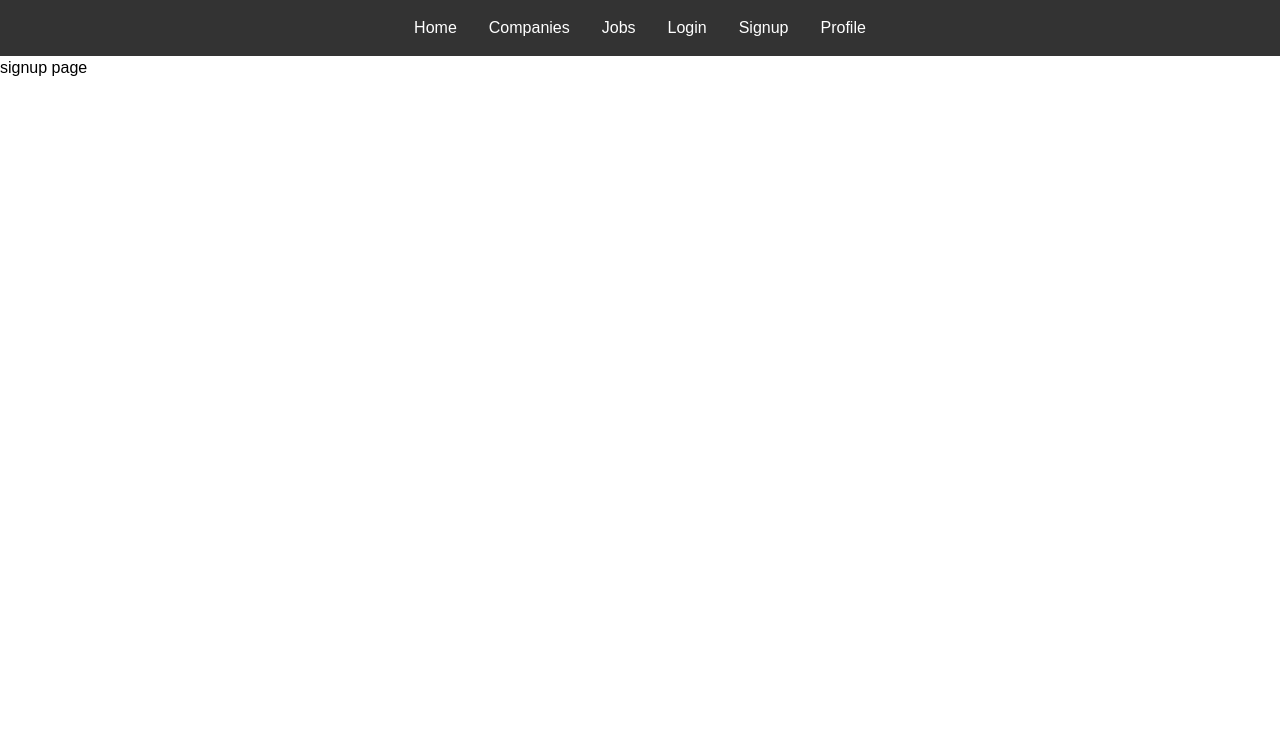
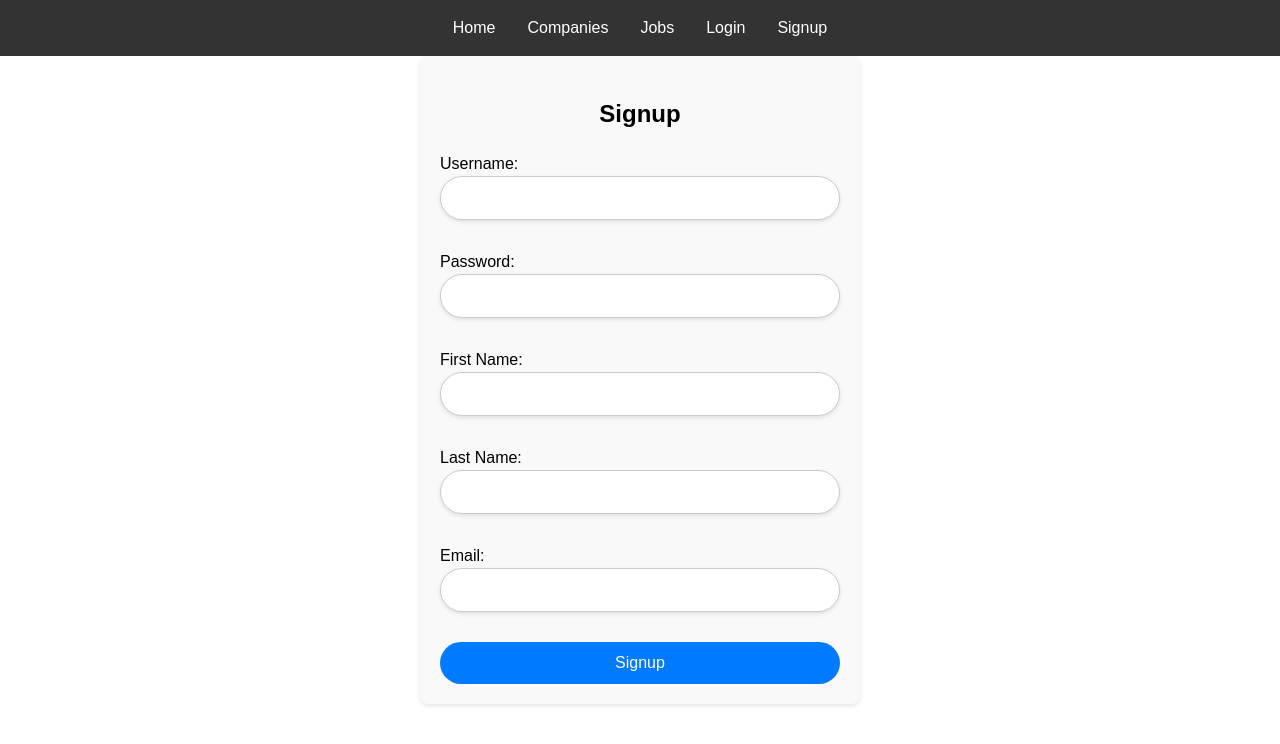
Before and after one commit to Srasulova/react-jobly, a React (Vite) app in the folder frontend/my-app/: page /signup in a window 1280 px wide. Shown: the top 744 px of the page. Built offline with nearby package versions, Linux system fonts and the light colour scheme.

Commit message:
add profile, signup and login components

```diff
--- a/frontend/my-app/package.json
+++ b/frontend/my-app/package.json
@@ -10,12 +10,14 @@
     "preview": "vite preview"
   },
   "dependencies": {
+    "jwt-decode": "^4.0.0",
     "react": "^18.3.1",
     "react-dom": "^18.3.1",
     "react-router-dom": "^6.26.0"
   },
   "devDependencies": {
     "@eslint/js": "^9.8.0",
+    "@types/jwt-decode": "^3.1.0",
     "@types/react": "^18.3.3",
     "@types/react-dom": "^18.3.0",
     "@vitejs/plugin-react": "^4.3.1",
--- a/frontend/my-app/src/App.tsx
+++ b/frontend/my-app/src/App.tsx
@@ -1,5 +1,6 @@
+import React, { useState, useEffect } from 'react';
 import { BrowserRouter as Router, Route, Routes } from 'react-router-dom';
-
+import { jwtDecode } from 'jwt-decode'; // for decoding JWT tokens
 import NavBar from './components/NavBar';
 import Homepage from './components/Homepage';
 import CompaniesList from './components/CompanyList';
@@ -8,21 +9,77 @@ import JobList from './components/JobList';
 import Login from './components/Login';
 import Signup from './components/Signup';
 import Profile from './components/Profile';
+import JoblyApi from '../../../api';
+import { UserContext } from '../src/hooks/useUserContext'; // Adjust the path if needed
+import { User, DecodedToken } from '../src/types'; // Import shared types
 
 function App() {
+  const [token, setToken] = useState<string | null>(null);
+  const [currentUser, setCurrentUser] = useState<User | null>(null);
+
+  // Function to handle login
+  const login = async (userData: { username: string; password: string }) => {
+    try {
+      const token = await JoblyApi.loginUser(userData);
+      JoblyApi.token = token;
+      setToken(token);
+    } catch (error) {
+      console.error('Login failed:', error);
+    }
+  };
+
+  // Function to handle signup
+  const signup = async (userData: { username: string; password: string; first_name: string; last_name: string; email: string }) => {
+    try {
+      const token = await JoblyApi.registerUser(userData);
+      JoblyApi.token = token;
+      setToken(token);
+    } catch (error) {
+      console.error('Signup failed:', error);
+    }
+  };
+
+  // Function to handle logout
+  const logout = () => {
+    JoblyApi.token = '';
+    setToken(null);
+    setCurrentUser(null);
+  };
+
+  // Effect to load user data when token changes
+  useEffect(() => {
+    if (token) {
+      const decodedToken: DecodedToken = jwtDecode(token);
+      const username = decodedToken.username;
+
+      const fetchUser = async () => {
+        try {
+          const user = await JoblyApi.getUser(username);
+          setCurrentUser(user);
+        } catch (error) {
+          console.error('Failed to fetch user:', error);
+        }
+      };
+
+      fetchUser();
+    }
+  }, [token]);
+
   return (
+    <UserContext.Provider value={{ currentUser, setCurrentUser }}>
       <Router>
-      <NavBar />
+        <NavBar logout={logout} />
         <Routes>
           <Route path="/" element={<Homepage />} />
           <Route path="/companies" element={<CompaniesList />} />
           <Route path="/companies/:handle" element={<CompanyDetail />} />
           <Route path="/jobs" element={<JobList />} />
-        <Route path="/login" element={<Login />} />
-        <Route path="/signup" element={<Signup />} />
+          <Route path="/login" element={<Login login={login} />} />
+          <Route path="/signup" element={<Signup signup={signup} />} />
           <Route path="/profile" element={<Profile />} />
         </Routes>
       </Router>
+    </UserContext.Provider>
   );
 }
 
--- /dev/null
+++ b/frontend/my-app/src/components/Login.css
@@ -0,0 +1,62 @@
+.login-form {
+  max-width: 400px;
+  margin: 0 auto;
+  padding: 20px;
+  border-radius: 8px;
+  box-shadow: 0 2px 4px rgba(0, 0, 0, 0.1);
+  background-color: #f9f9f9;
+}
+
+.login-form h2 {
+  margin-bottom: 20px;
+  font-size: 1.5rem;
+  text-align: center;
+}
+
+.login-form label {
+  display: block;
+  margin-bottom: 10px;
+  font-size: 1rem;
+}
+
+.login-form input {
+  width: 100%;
+  padding: 12px;
+  margin-bottom: 20px;
+  border: 1px solid #ccc;
+  border-radius: 24px;
+  font-size: 1rem;
+  box-sizing: border-box;
+  box-shadow: 0 2px 4px rgba(0, 0, 0, 0.1);
+  transition: all 0.3s ease;
+  background-color: #fff;
+  color: #333;
+}
+
+.login-form input:focus {
+  border-color: #007bff;
+  outline: none;
+  box-shadow: 0 0 8px rgba(0, 123, 255, 0.5);
+  background-color: #f0f8ff;
+  color: #333;
+}
+
+.login-form input:hover {
+  box-shadow: 0 4px 8px rgba(0, 0, 0, 0.2);
+}
+
+.login-form button {
+  width: 100%;
+  padding: 12px;
+  border: none;
+  border-radius: 24px;
+  font-size: 1rem;
+  color: #fff;
+  background-color: #007bff;
+  cursor: pointer;
+  transition: background-color 0.3s ease;
+}
+
+.login-form button:hover {
+  background-color: #0056b3;
+}
--- a/frontend/my-app/src/components/Login.tsx
+++ b/frontend/my-app/src/components/Login.tsx
@@ -1,5 +1,33 @@
-function Login() {
-    return <div>Login page</div>;
+import React, { useState } from 'react';
+import './Login.css';
+
+interface LoginFormProps {
+    login: (userData: { username: string; password: string }) => void;
 }
 
+const Login: React.FC<LoginFormProps> = ({ login }) => {
+    const [username, setUsername] = useState('');
+    const [password, setPassword] = useState('');
+
+    const handleSubmit = (e: React.FormEvent) => {
+        e.preventDefault();
+        login({ username, password });
+    };
+
+    return (
+        <form onSubmit={handleSubmit} className="login-form">
+            <h2>Login</h2>
+            <label>
+                Username:
+                <input type="text" value={username} onChange={(e) => setUsername(e.target.value)} />
+            </label>
+            <label>
+                Password:
+                <input type="password" value={password} onChange={(e) => setPassword(e.target.value)} />
+            </label>
+            <button type="submit">Login</button>
+        </form>
+    );
+};
+
 export default Login;
--- a/frontend/my-app/src/components/NavBar.tsx
+++ b/frontend/my-app/src/components/NavBar.tsx
@@ -1,7 +1,10 @@
 import { Link } from 'react-router-dom';
+import { useUserContext } from '../hooks/useUserContext'; // Import the custom hook for UserContext
 import './NavBar.css';
 
-function NavBar() {
+function NavBar({ logout }: { logout: () => void }) {
+    const { currentUser } = useUserContext(); // Access the currentUser from the context
+
     return (
         <nav className="navbar">
             <ul className="nav-list">
@@ -14,15 +17,25 @@ function NavBar() {
                 <li className="nav-item">
                     <Link className="nav-link" to="/jobs">Jobs</Link>
                 </li>
+                {!currentUser ? (
+                    <>
                         <li className="nav-item">
                             <Link className="nav-link" to="/login">Login</Link>
                         </li>
                         <li className="nav-item">
                             <Link className="nav-link" to="/signup">Signup</Link>
                         </li>
+                    </>
+                ) : (
+                    <>
                         <li className="nav-item">
                             <Link className="nav-link" to="/profile">Profile</Link>
                         </li>
+                        <li className="nav-item">
+                            <button className="nav-link" onClick={logout}>Logout</button>
+                        </li>
+                    </>
+                )}
             </ul>
         </nav>
     );
--- a/frontend/my-app/src/components/Profile.tsx
+++ b/frontend/my-app/src/components/Profile.tsx
@@ -1,5 +1,23 @@
-function Profile() {
-    return <div>Profile page</div>;
-}
+import React from 'react';
+import { useUserContext } from '../hooks/useUserContext';
+
+const Profile: React.FC = () => {
+    const { currentUser } = useUserContext();
+
+    if (!currentUser) {
+        return <p>You need to log in to view this page.</p>;
+    }
+
+    return (
+        <div>
+            <h2>Profile</h2>
+            <p><strong>Username:</strong> {currentUser.username}</p>
+            <p><strong>First Name:</strong> {currentUser.first_name}</p>
+            <p><strong>Last Name:</strong> {currentUser.last_name}</p>
+            <p><strong>Email:</strong> {currentUser.email}</p>
+            <p><strong>Admin:</strong> {currentUser.is_admin ? 'Yes' : 'No'}</p>
+        </div>
+    );
+};
 
 export default Profile;
--- /dev/null
+++ b/frontend/my-app/src/components/Signup.css
@@ -0,0 +1,62 @@
+.signup-form {
+  max-width: 400px;
+  margin: 0 auto;
+  padding: 20px;
+  border-radius: 8px;
+  box-shadow: 0 2px 4px rgba(0, 0, 0, 0.1);
+  background-color: #f9f9f9;
+}
+
+.signup-form h2 {
+  margin-bottom: 20px;
+  font-size: 1.5rem;
+  text-align: center;
+}
+
+.signup-form label {
+  display: block;
+  margin-bottom: 10px;
+  font-size: 1rem;
+}
+
+.signup-form input {
+  width: 100%;
+  padding: 12px;
+  margin-bottom: 20px;
+  border: 1px solid #ccc;
+  border-radius: 24px;
+  font-size: 1rem;
+  box-sizing: border-box;
+  box-shadow: 0 2px 4px rgba(0, 0, 0, 0.1);
+  transition: all 0.3s ease;
+  background-color: #fff;
+  color: #333;
+}
+
+.signup-form input:focus {
+  border-color: #007bff;
+  outline: none;
+  box-shadow: 0 0 8px rgba(0, 123, 255, 0.5);
+  background-color: #f0f8ff;
+  color: #333;
+}
+
+.signup-form input:hover {
+  box-shadow: 0 4px 8px rgba(0, 0, 0, 0.2);
+}
+
+.signup-form button {
+  width: 100%;
+  padding: 12px;
+  border: none;
+  border-radius: 24px;
+  font-size: 1rem;
+  color: #fff;
+  background-color: #007bff;
+  cursor: pointer;
+  transition: background-color 0.3s ease;
+}
+
+.signup-form button:hover {
+  background-color: #0056b3;
+}
--- a/frontend/my-app/src/components/Signup.tsx
+++ b/frontend/my-app/src/components/Signup.tsx
@@ -1,5 +1,89 @@
-function Signup() {
-    return <div>signup page</div>;
+import React, { useState } from 'react';
+import './Signup.css';
+
+interface SignupFormProps {
+    signup: (userData: { username: string; password: string; first_name: string; last_name: string; email: string }) => void;
 }
 
+// Define the initial state shape
+const initialUserData = {
+    username: '',
+    password: '',
+    first_name: '',
+    last_name: '',
+    email: ''
+};
+
+const Signup: React.FC<SignupFormProps> = ({ signup }) => {
+    // Use a single state object for userData
+    const [userData, setUserData] = useState(initialUserData);
+
+    // Handle form changes
+    const handleChange = (e: React.ChangeEvent<HTMLInputElement>) => {
+        const { name, value } = e.target;
+        setUserData(prevData => ({
+            ...prevData,
+            [name]: value
+        }));
+    };
+
+    // Handle form submission
+    const handleSubmit = (e: React.FormEvent) => {
+        e.preventDefault();
+        signup(userData);
+    };
+
+    return (
+        <form onSubmit={handleSubmit} className="signup-form">
+            <h2>Signup</h2>
+            <label>
+                Username:
+                <input
+                    type="text"
+                    name="username"
+                    value={userData.username}
+                    onChange={handleChange}
+                />
+            </label>
+            <label>
+                Password:
+                <input
+                    type="password"
+                    name="password"
+                    value={userData.password}
+                    onChange={handleChange}
+                />
+            </label>
+            <label>
+                First Name:
+                <input
+                    type="text"
+                    name="first_name"
+                    value={userData.first_name}
+                    onChange={handleChange}
+                />
+            </label>
+            <label>
+                Last Name:
+                <input
+                    type="text"
+                    name="last_name"
+                    value={userData.last_name}
+                    onChange={handleChange}
+                />
+            </label>
+            <label>
+                Email:
+                <input
+                    type="email"
+                    name="email"
+                    value={userData.email}
+                    onChange={handleChange}
+                />
+            </label>
+            <button type="submit">Signup</button>
+        </form>
+    );
+};
+
 export default Signup;
--- /dev/null
+++ b/frontend/my-app/src/hooks/useUserContext.ts
@@ -0,0 +1,17 @@
+import { createContext, useContext } from "react";
+import { UserContextType } from "../types"; // Adjust the path if needed
+
+// Create the UserContext
+const UserContext = createContext<UserContextType | undefined>(undefined);
+
+export const useUserContext = () => {
+  const context = useContext(UserContext);
+  if (context === undefined) {
+    throw new Error(
+      "useUserContext must be used within a UserContext.Provider"
+    );
+  }
+  return context;
+};
+
+export { UserContext };
--- /dev/null
+++ b/frontend/my-app/src/types.ts
@@ -0,0 +1,19 @@
+// Define the User type based on API response
+export interface User {
+  username: string;
+  first_name: string;
+  last_name: string;
+  email: string;
+  is_admin: boolean;
+}
+
+// Define the DecodedToken type based on the JWT structure
+export interface DecodedToken {
+  username: string;
+}
+
+// Define the context type
+export interface UserContextType {
+  currentUser: User | null;
+  setCurrentUser: React.Dispatch<React.SetStateAction<User | null>>;
+}
```
Also changed, not shown: 1 other file (tests, documents, lock files or other folders). Lines whose indentation alone changed are shown as unchanged.
